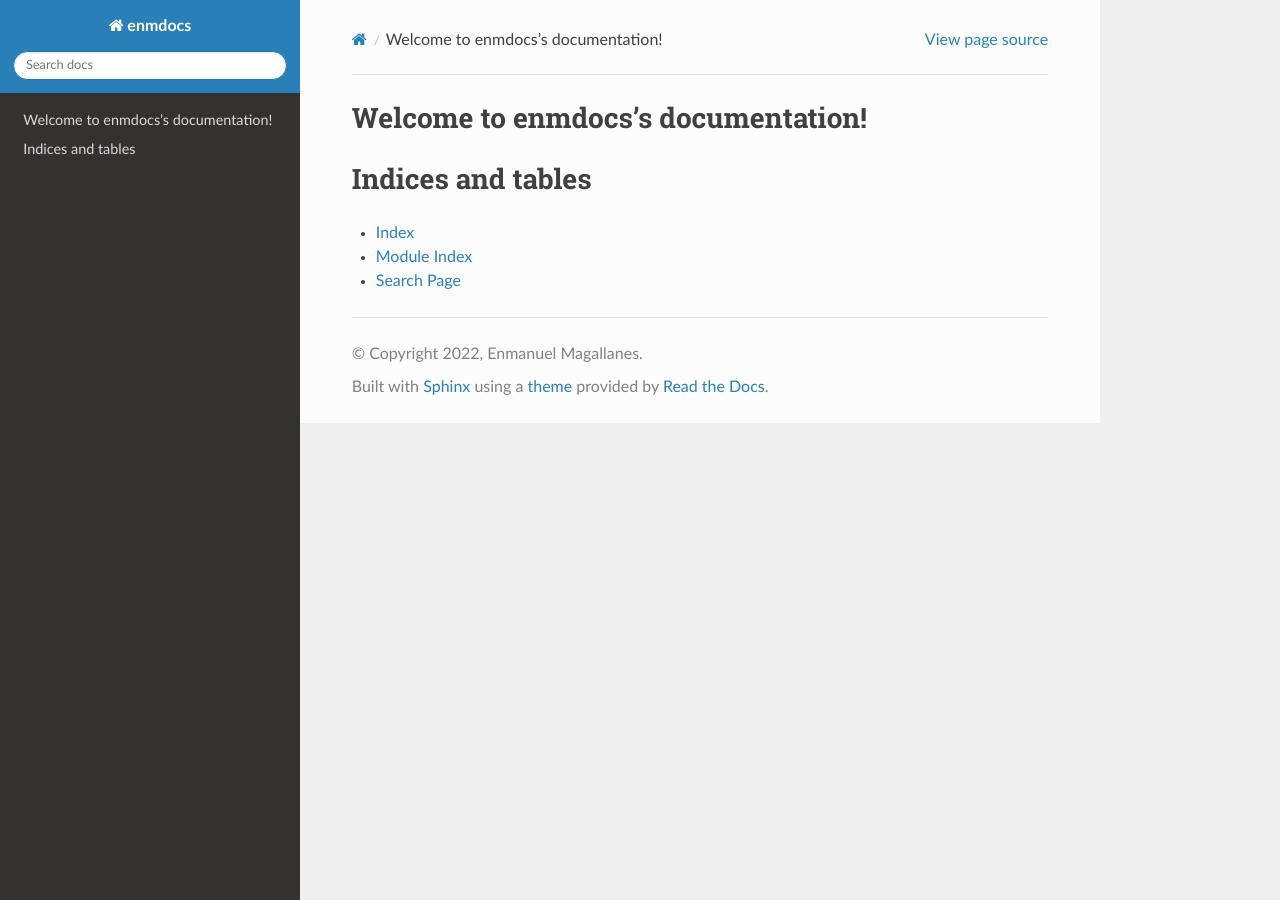
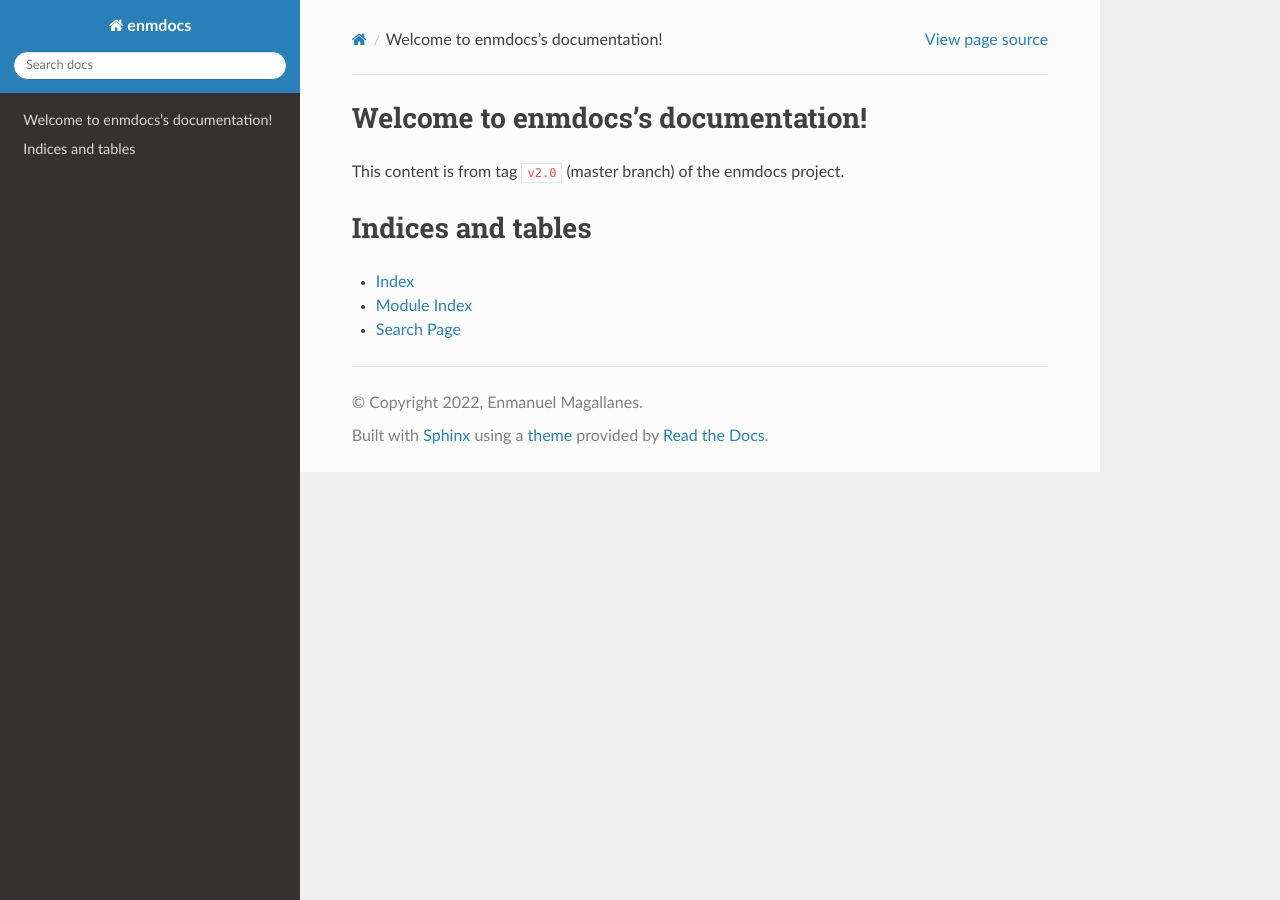
Before and after one commit to enmanuelmag/emdocs, a Sphinx documentation site: the page built from source/index.rst, in a window 1280 px wide. Built offline with Sphinx 7.4.7 and the Read the Docs theme 2.0.0, drawn with Linux system fonts in a browser that asks for light colours.

Commit message:
Add new content for new tag

```diff
--- a/source/index.rst
+++ b/source/index.rst
@@ -5,6 +5,8 @@
 
 Welcome to enmdocs's documentation!
 ===================================
+
+This content is from tag ``v2.0`` (master branch) of the enmdocs project.
 
 .. toctree::
    :maxdepth: 2
```
